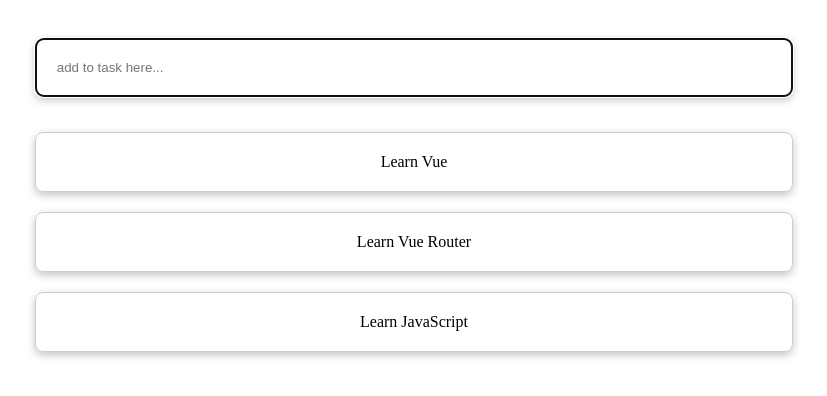
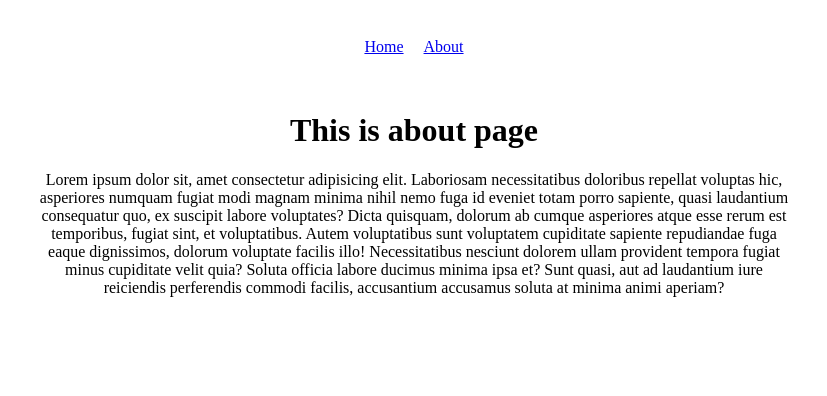
Before and after one commit to Ardhiityo/todolist-vue3, a Vue app: page /about in a window 1280 px wide. Shown: the top 396 px of the page, without its empty margins (226-1053 px from the left). Built offline with nearby package versions, Linux system fonts and the light colour scheme.

Commit message:
Membuat Animasi Transisi Antar Route

```diff
--- a/src/App.vue
+++ b/src/App.vue
@@ -1,42 +1,17 @@
-<script setup>
-import { ref } from "vue";
-const tasks = ref(["Learn Vue", "Learn Vue Router", "Learn JavaScript"]);
-const task = ref("");
-function addTasks() {
-  if (task.value) {
-    tasks.value.unshift(task.value);
-    task.value = "";
-  }
-}
-function deleteTasks(index) {
-  tasks.value.splice(index, 1);
-}
-</script>
-
 <template>
   <div class="container-fluid">
     <div class="container">
-      <input
-        type="text"
-        autofocus
-        placeholder="add to task here..."
-        v-model="task"
-        @keyup.enter="addTasks()"
-      />
-
-      <TransitionGroup name="item">
-        <div
-          v-for="(task, index) in tasks"
-          :key="task"
-          class="todo-list"
-          @click="deleteTasks(index)"
-        >
-          {{ task }}
-        </div>
-      </TransitionGroup>
+      <Navbar />
+      <Transition name="router">
+        <RouterView />
+      </Transition>
     </div>
   </div>
 </template>
+
+<script setup>
+import Navbar from "./components/Navbar.vue";
+</script>
 
 <style scoped>
 .container-fluid {
@@ -55,49 +30,15 @@ function deleteTasks(index) {
   margin-top: 30px;
   position: relative;
 }
-input {
-  width: 100%;
-  padding: 20px;
-  border-radius: 8px;
-  margin-bottom: 25px;
-  border: 2px solid #949494;
-  box-shadow: rgba(0, 0, 0, 0.24) 0px 3px 8px;
-  box-sizing: border-box;
+.router-enter-from {
+  opacity: 0;
+  transform: translateX(-50px);
 }
-.todo-list {
-  border-radius: 8px;
-  padding: 20px;
-  width: 100%;
-  text-align: center;
-  margin: 10px 0;
-  border: 1px solid #ccc;
-  box-shadow: rgba(0, 0, 0, 0.24) 0px 3px 8px;
-  box-sizing: border-box;
+.router-enter-to {
+  opacity: 1;
+  transform: translateX(0);
 }
-.item-enter-from {
-  opacity: 0;
-  transform: scale(0.5);
-}
-.item-enter-to {
-  opacity: 1;
-  transform: scale(1);
-}
-.item-enter-active {
-  transition: all 0.5s ease;
-}
-.item-move {
-  transition: all 0.5s ease;
-}
-.item-leave-from {
-  opacity: 1;
-  transform: scale(1);
-}
-.item-leave-to {
-  opacity: 0;
-  transform: scale(0);
-}
-.item-leave-active {
-  transition: all 0.5s ease;
-  position: absolute;
+.router-enter-active {
+  transition: all 1s ease;
 }
 </style>
--- /dev/null
+++ b/src/components/Navbar.vue
@@ -0,0 +1,14 @@
+<template>
+  <header>
+    <RouterLink to="/">Home</RouterLink>
+    <RouterLink to="/about">About</RouterLink>
+  </header>
+</template>
+
+<style scoped>
+header {
+  display: flex;
+  gap: 20px;
+  margin-bottom: 35px;
+}
+</style>
--- a/src/router/index.js
+++ b/src/router/index.js
@@ -6,7 +6,12 @@ const router = createRouter({
     {
       path: '/',
       name: 'home',
-      component: () => import('../App.vue')
+      component: () => import('../views/Home.vue')
+    },
+    {
+      path: '/about',
+      name: 'about',
+      component: () => import('../views/About.vue')
     },
   ]
 })
--- /dev/null
+++ b/src/views/About.vue
@@ -0,0 +1,15 @@
+<template>
+  <main>
+    <h1>This is about page</h1>
+    <p>Lorem ipsum dolor sit, amet consectetur adipisicing elit. Laboriosam necessitatibus doloribus repellat voluptas hic, asperiores numquam fugiat modi magnam minima nihil nemo fuga id eveniet totam porro sapiente, quasi laudantium consequatur quo, ex suscipit labore voluptates? Dicta quisquam, dolorum ab cumque asperiores atque esse rerum est temporibus, fugiat sint, et voluptatibus. Autem voluptatibus sunt voluptatem cupiditate sapiente repudiandae fuga eaque dignissimos, dolorum voluptate facilis illo! Necessitatibus nesciunt dolorem ullam provident tempora fugiat minus cupiditate velit quia? Soluta officia labore ducimus minima ipsa et? Sunt quasi, aut ad laudantium iure reiciendis perferendis commodi facilis, accusantium accusamus soluta at minima animi aperiam?</p>
+  </main>
+</template>
+
+<script setup>
+</script>
+
+<style scoped>
+main {
+  text-align: center;
+}
+</style>
--- /dev/null
+++ b/src/views/Home.vue
@@ -0,0 +1,88 @@
+<script setup>
+import { ref } from "vue";
+const tasks = ref(["Learn Vue", "Learn Vue Router", "Learn JavaScript"]);
+const task = ref("");
+function addTasks() {
+  if (task.value) {
+    tasks.value.unshift(task.value);
+    task.value = "";
+  }
+}
+function deleteTasks(index) {
+  tasks.value.splice(index, 1);
+}
+</script>
+
+<template>
+  <main>
+    <input
+      type="text"
+      autofocus
+      placeholder="add to task here..."
+      v-model="task"
+      @keyup.enter="addTasks()"
+    />
+
+    <TransitionGroup name="item">
+      <div
+        v-for="(task, index) in tasks"
+        :key="task"
+        class="todo-list"
+        @click="deleteTasks(index)"
+      >
+        {{ task }}
+      </div>
+    </TransitionGroup>
+  </main>
+</template>
+
+<style scoped>
+main {
+  width: 100%;
+}
+input {
+  width: 100%;
+  padding: 20px;
+  border-radius: 8px;
+  margin-bottom: 25px;
+  border: 2px solid #949494;
+  box-shadow: rgba(0, 0, 0, 0.24) 0px 3px 8px;
+  box-sizing: border-box;
+}
+.todo-list {
+  border-radius: 8px;
+  padding: 20px;
+  width: 100%;
+  text-align: center;
+  margin: 10px 0;
+  border: 1px solid #ccc;
+  box-shadow: rgba(0, 0, 0, 0.24) 0px 3px 8px;
+  box-sizing: border-box;
+}
+.item-enter-from {
+  opacity: 0;
+  transform: scale(0.5);
+}
+.item-enter-to {
+  opacity: 1;
+  transform: scale(1);
+}
+.item-enter-active {
+  transition: all 0.5s ease;
+}
+.item-move {
+  transition: all 0.5s ease;
+}
+.item-leave-from {
+  opacity: 1;
+  transform: scale(1);
+}
+.item-leave-to {
+  opacity: 0;
+  transform: scale(0);
+}
+.item-leave-active {
+  transition: all 0.5s ease;
+  position: absolute;
+}
+</style>
```
